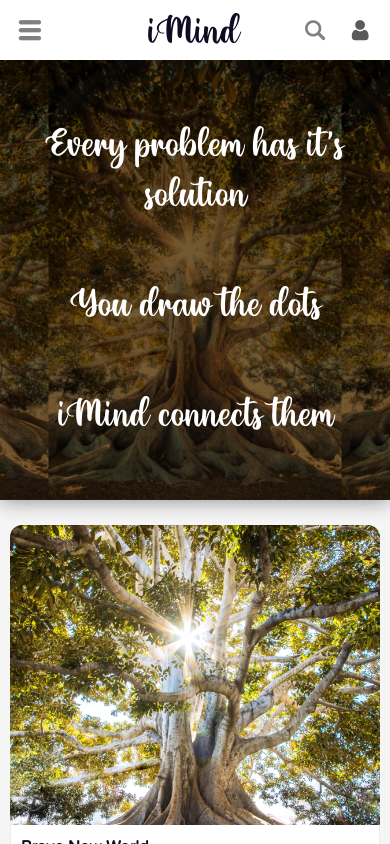
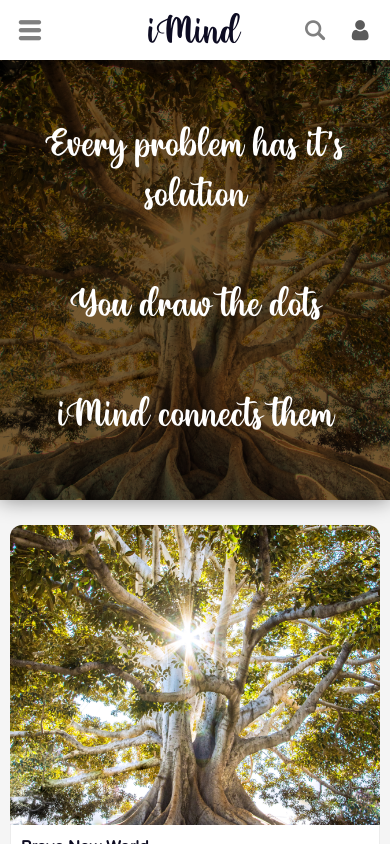
Before and after one commit to mattlusty/mind, a React (Create React App) app: page / in a window 390 px wide. Shown: the top 844 px of the page. Built offline with nearby package versions, Linux system fonts and the light colour scheme.

Commit message:
fixed responsive images

```diff
--- a/src/styles/css/Landing.css
+++ b/src/styles/css/Landing.css
@@ -1,6 +1,6 @@
 .Landing .one {
   background-image: url(../../images/treeTrunk_640w.png);
-  background-size: contain;
+  background-size: cover;
   background-blend-mode: multiply;
   background-attachment: fixed;
   background-color: #eead4d;
--- a/src/styles/scss/Landing.scss
+++ b/src/styles/scss/Landing.scss
@@ -1,6 +1,6 @@
 .Landing .one {
   background-image: url(../../images/treeTrunk_640w.png);
-  background-size: contain;
+  background-size: cover;
   background-blend-mode: multiply;
   background-attachment: fixed;
   // background-position-y: -200px;
```
